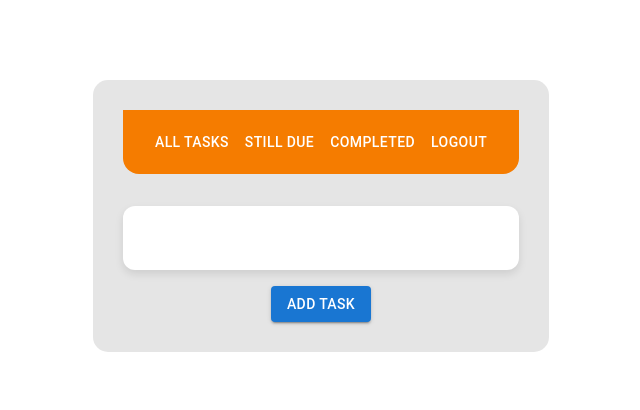
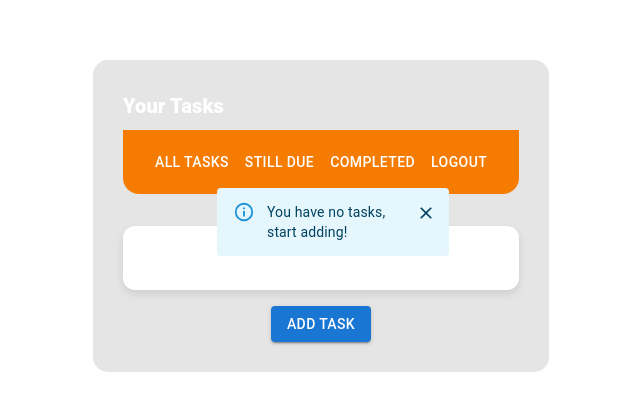
Before and after one commit to Londeka-Zikalala/task-management-mui, a React (Vite) app: page /task-management-mui/tasks in a window 1280 px wide. Shown: the part 184-594 px from the top of the page, without its empty margins (319-959 px from the left). Built offline with nearby package versions, Linux system fonts and the light colour scheme.

Commit message:
mui snackbar

```diff
--- a/src/index.css
+++ b/src/index.css
@@ -25,7 +25,7 @@ a:hover {
   color: #121212;
 }
 
-html,body {
+html,body{
   margin: auto;
   padding:auto;
   display: flex;
@@ -35,10 +35,10 @@ html,body {
   width:100%;
 }
 
-/* .container{
-  width: 100%;
-  height: 100%;
-} */
+.container{
+  max-width: 1200px;
+  max-height: 100vh;
+}
 
 h1 {
   font-size: 3.2em;
--- a/src/pages/Tasks.tsx
+++ b/src/pages/Tasks.tsx
@@ -1,6 +1,6 @@
 import { useContext, useEffect, useState } from "react";
 import { useNavigate } from "react-router-dom";
-import {List, ListItem, ListItemText, Grid2, Button, TextField, AppBar, Toolbar, Checkbox, Box, Dialog, DialogActions, DialogContent, DialogTitle, Paper } from "@mui/material";
+import {List, ListItem, ListItemText, Grid2, Button, TextField, AppBar, Toolbar, Checkbox, Box, Dialog, DialogActions, DialogContent, DialogTitle, Paper, Typography, Alert, Snackbar } from "@mui/material";
 import api from "../api";
 import { Task } from "../Types/Task";
 import { AuthContext } from "../Context/AuthContext";
@@ -11,11 +11,15 @@ const Tasks = () => {
   const [newTask, setNewTask] = useState({ title: '', description: '', due_date: '', status: false });
   const [openAddModal, setOpenAddModal] = useState(false);
   const [filter, setFilter] = useState("all");
+  const [noTasksSnackbarOpen, setNoTasksSnackbarOpen] = useState(false);
   const navigate = useNavigate();
 
   useEffect(() => {
     if (!user) return;
     const fetchTasks = async () => {
+      if(tasks.length === 0){
+
+      }
       try {
         const response = await api.get<Task[]>(`/${user.id}/tasks`, {
           headers: {
@@ -31,6 +35,14 @@ const Tasks = () => {
     };
     fetchTasks();
   }, [user]);
+
+  useEffect(() => {
+    if (tasks.length === 0) {
+      setNoTasksSnackbarOpen(true);
+    } else {
+      setNoTasksSnackbarOpen(false);
+    }
+  }, [tasks]);
 
   const handleAddTask = async () => {
 
@@ -130,7 +142,11 @@ const Tasks = () => {
 
     <>
     {/* Navigation bar */}
+    <Typography variant="h6" sx={{ fontWeight:"800", color: "#fff", mb: 1 }}>
+            Your Tasks
+          </Typography>
     <AppBar position="static" sx={{ backgroundColor: "#f57c00", boxShadow: "none", borderRadius: "0 0 16px 16px", mb: 4 }}>
+
     <Toolbar>
       <Button color="inherit" onClick={() => setFilter("all")}>All Tasks</Button>
       <Button color="inherit" onClick={() => setFilter("due")}>Still Due</Button>
@@ -141,6 +157,16 @@ const Tasks = () => {
     </Toolbar>
   </AppBar>
   <Paper sx={{ p: 3, borderRadius: 3, backgroundColor: "#fff", boxShadow: "0 4px 8px rgba(0,0,0,0.1)" }}>
+  <Snackbar
+        open={noTasksSnackbarOpen}
+        autoHideDuration={6000}
+        onClose={() => setNoTasksSnackbarOpen(false)}
+        style={{ position: 'absolute', bottom: "45%", marginInline:"40%" }}
+      >
+        <Alert  onClose={() => setNoTasksSnackbarOpen(false)} severity="info" sx={{ width: '100%' }}>
+          You have no tasks, start adding!
+        </Alert>
+      </Snackbar>
       <Grid2 container spacing={2}>
         <Grid2 size={12}>
         <List>
```
